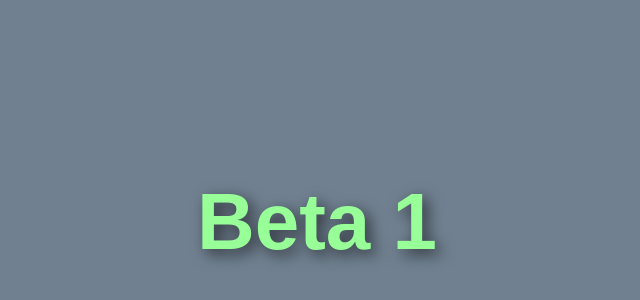
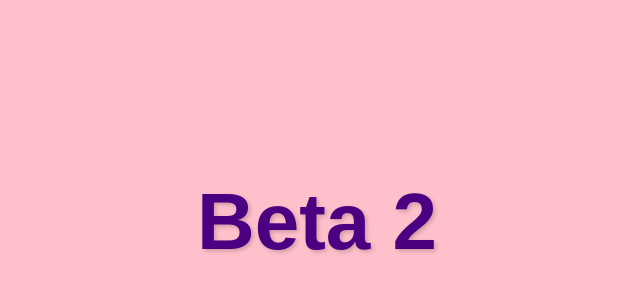
Before and after one commit to SevenSamuraiSoldier/Git-Batch-Upload-Script-Test-Repo-2, a plain HTML site: page index.html in a window 1280 px wide. Shown: the part 178-478 px from the top of the page, without its empty margins (323-963 px from the left). Drawn offline with Linux system fonts and the light colour scheme.

Commit message:
Updated to v_1.6:  second commit

```diff
--- a/index.html
+++ b/index.html
@@ -8,18 +8,18 @@
             display: flex;
             justify-content: center;
             align-items: center;
-            background-color: #708090;
+            background-color: #FFC0CB;
             font-family: sans-serif;
         }
         h1 {
-            color: #98FF98;
+            color: #4B0082;
             font-weight: bold;
             font-size: 5rem;
-            text-shadow: 5px 5px 15px rgba(0, 0, 0, 0.6);
+            text-shadow: 2px 2px 4px rgba(0, 0, 0, 0.2);
         }
     </style>
 </head>
 <body>
-    <h1>Beta 1</h1>
+    <h1>Beta 2</h1>
 </body>
 </html>
```
